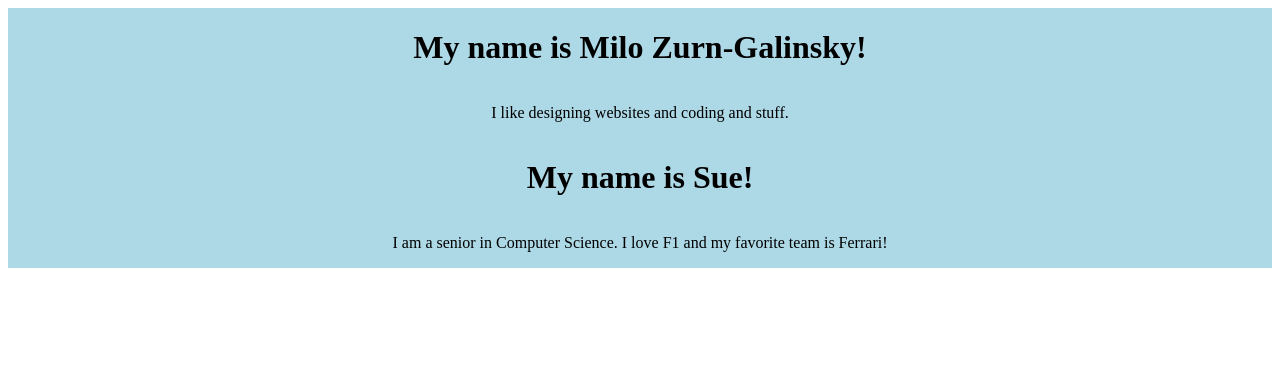
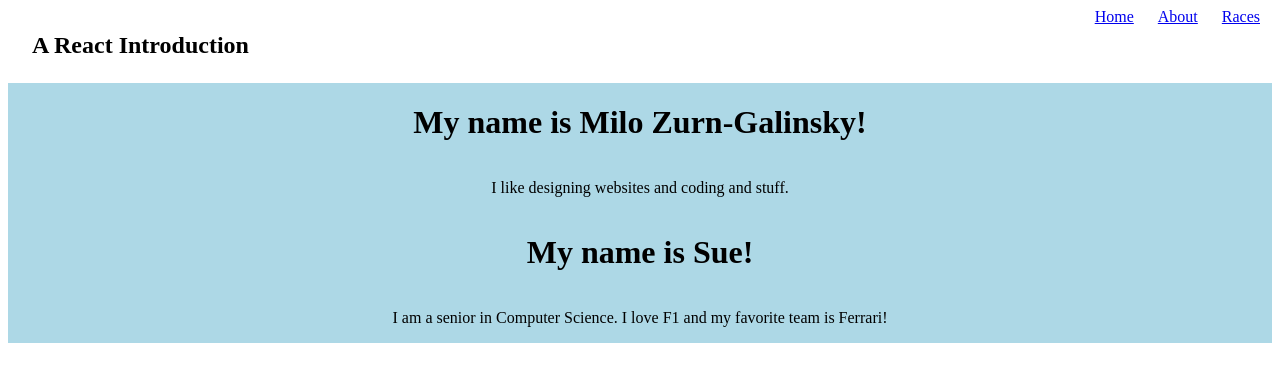
Before and after one commit to Periland/react-f1weather, a React (Vite) app: page / in a window 1280 px wide. Shown: the top 382 px of the page. Built offline with nearby package versions, Linux system fonts and the light colour scheme.

Commit message:
can now get races

```diff
--- a/src/App.tsx
+++ b/src/App.tsx
@@ -1,14 +1,16 @@
 import { createBrowserRouter, Route, Routes, RouterProvider, renderMatches } from "react-router-dom";
 import AboutPage from "./components/about-page";
 import RaceList from "./components/RaceList";
+import Header from "./components/header";
 
-function Root() {
+const Root = () => {
   return (
     <div>
+        <Header />
         <Routes>
           <Route path = "/" element = {<AboutPage/>}/>
           <Route path = "/races" element = {<RaceList/>}/>
-        {/* <Route path = "/race/:id" element = {</>}/> */}
+          {/* <Route path = "/race/:id" element = {<RaceContent />} /> */}
           {/* <Route path = "/drivers" element = {<DriverList/>}/> */}
           {/* <Route path="/driver/:id" element ={</>} /> */}
         </Routes>
--- a/src/components/RaceList.tsx
+++ b/src/components/RaceList.tsx
@@ -1,6 +1,7 @@
 import { useEffect, useState } from "react";
 import styled from "styled-components";
 import { Race } from "../types";
+import { Link } from "react-router-dom";
 
 export default function RaceList() {
   const [races, setRaces] = useState<Race[]>([]);
@@ -11,7 +12,7 @@ export default function RaceList() {
         `https://api.openf1.org/v1/meetings`
       );
       const data = await res.json();
-      setRaces(data.data);
+      setRaces(data);
     }
     getRaces();
   });
@@ -25,11 +26,13 @@ export default function RaceList() {
 
   const RacePreview = ({ race }: { race: Race }) => {
     return (
-      <RacesPreviewDiv>
-        <h3>{race.meeting_name}</h3>
-        <p>{race.location}</p>
-        <p>{race.country_name}</p>
-      </RacesPreviewDiv>
+        <Link to={`/race/${race.meeting_key}`}>
+            <RacesPreviewDiv>
+              <h3>{race.meeting_name}</h3>
+              <p>{race.location}</p>
+              <p>{race.country_name}</p>
+            </RacesPreviewDiv>
+        </Link>
     );
   };
 
--- a/src/components/header.tsx
+++ b/src/components/header.tsx
@@ -30,6 +30,7 @@ export default function Header() {
             <nav>
                 <NavLink to = "/">Home</NavLink>
                 <NavLink to = "/about">About</NavLink>
+                <NavLink to = "/races">Races</NavLink>
             </nav>
         </StyledHeader>
     );
```
Lines whose indentation alone changed are shown as unchanged.
